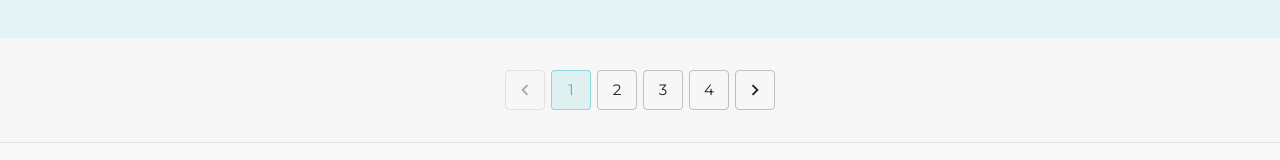
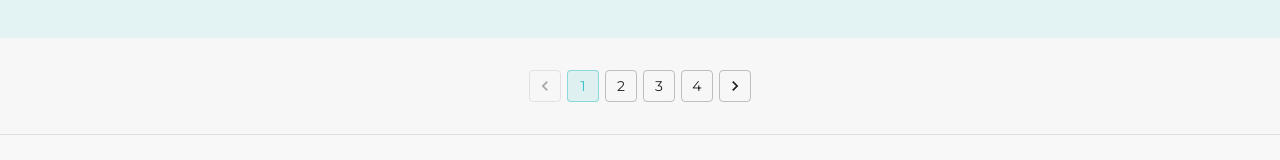
Before and after one commit to BiswarupChatt/rangmashal, a React (Create React App) app: page /projects in a window 1280 px wide. Shown: the part 1846-2006 px from the top of the page. Built offline with nearby package versions, Linux system fonts and the light colour scheme; grey boxes are pictures that could not be loaded; the HTML template or start-up script is replaced by a standard one.

Commit message:
update projects

```diff
--- a/src/components/projects/AllProjects.js
+++ b/src/components/projects/AllProjects.js
@@ -15,7 +15,7 @@ export default function AllProjects() {
         (currentPage - 1) * projectPerPage, currentPage * projectPerPage
     )
 
-    const handlePageChange = (event, value) => {
+    const handlePageChange = (_, value) => {
         setCurrentPage(value);
     }
 
@@ -38,7 +38,7 @@ export default function AllProjects() {
                     page={currentPage}
                     onChange={handlePageChange}
                     color="primary"
-                    size="large"
+                    size="medium"
                     shape="rounded"
                     variant="outlined"
                     siblingCount={1}
```
